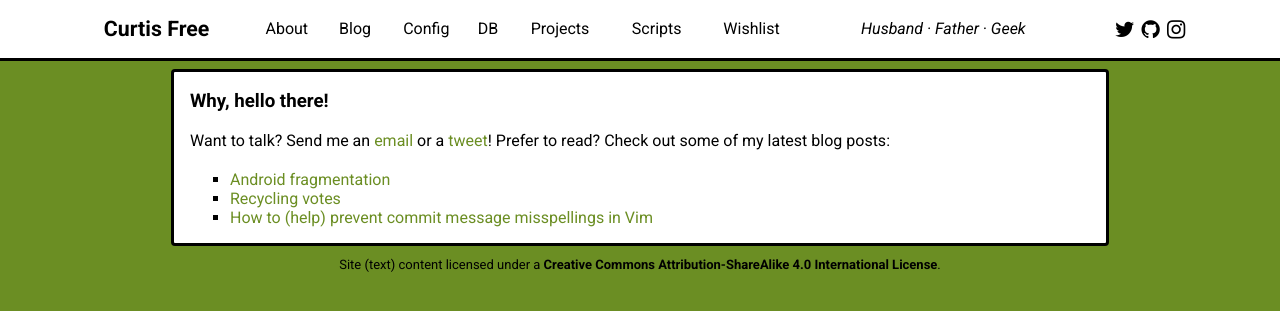
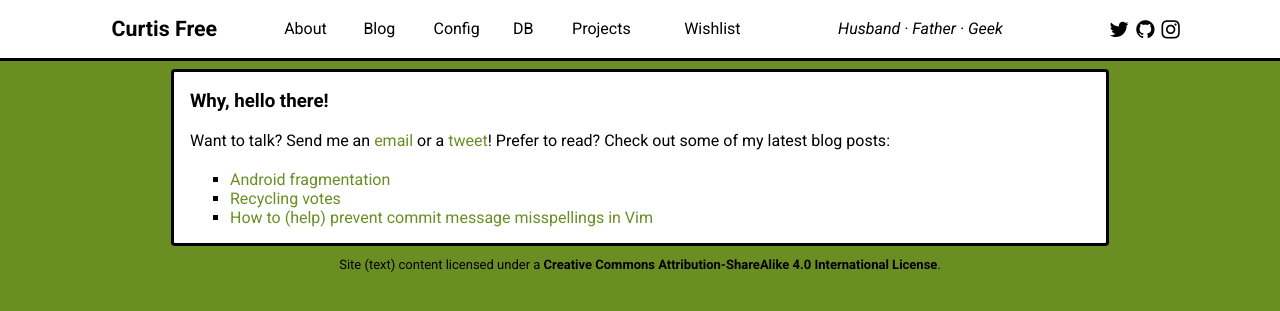
Before and after one commit to cfree3/curtisfree.com, a Jekyll site: the page built from index.md, in a window 1280 px wide. Shown: the top 311 px of the page. Built offline with Jekyll 4.4.1, drawn with Linux system fonts in a browser that asks for light colours; nearby versions of some CDN libraries.

Commit message:
Remove link to (old) scripts repository

```diff
--- a/_includes/to_content.html
+++ b/_includes/to_content.html
@@ -18,7 +18,6 @@
           <td><a class="" href="{{ site.github-url }}/config">Config</a></td>
           <td><a class="" href="{{ site.github-url }}/curtisfree.com/wiki">DB</a></td>
           <td><a class="{% if section == 'projects' %}current{% endif %}" href="/projects/">Projects</a></td>
-          <td><a class="" href="{{ site.github-url }}/scripts">Scripts</a></td>
           <td><a class="{% if section == 'wishlist' %}current{% endif %}" href="/wishlist/">Wishlist</a></td>
           <td id="tagline">
             <a href="http://curtisandrebecca.com">Husband</a>
```
